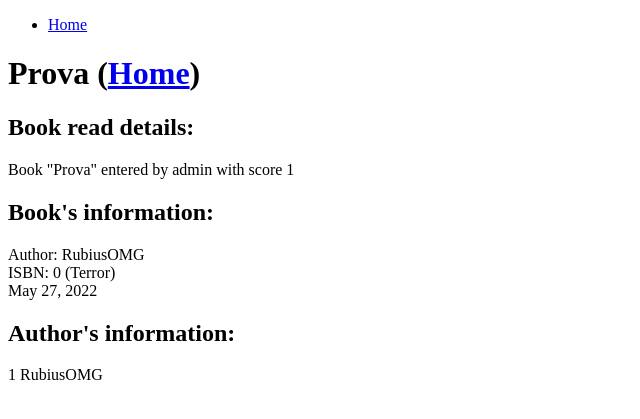
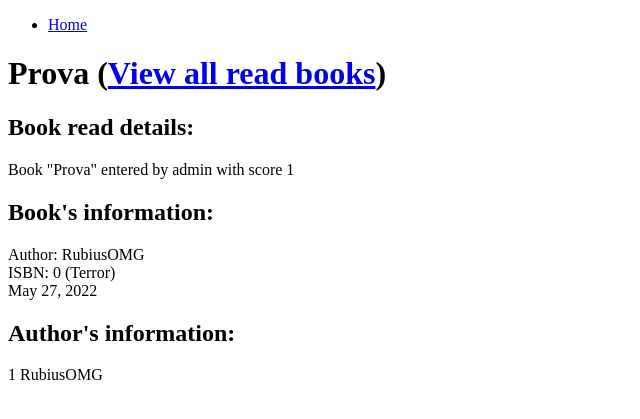
Before and after one commit to LembranT/ProjecteWeb_Practica2, a Django app: page /book/19 in a window 1280 px wide. Shown: the part 26-445 px from the top of the page, without its empty margins (0-640 px from the left). Run offline with Django 4.2, Linux system fonts and the light colour scheme; a user stored in the database is signed in; data comes from the database, SQL or seed files in the repository; both versions use the stored data as it was after the commit; some libraries are stand-ins or nearby versions.

Commit message:
Book detail redirection changed

```diff
--- a/BoogeyBookAPP/templates/book_detail.html
+++ b/BoogeyBookAPP/templates/book_detail.html
@@ -5,7 +5,7 @@
     <h1>
         <span property="name">{{ bookread.name }}</span>
         {% if user == bookread.user %}
-            (<a href="/home/">Home</a>)
+            (<a href="/book/view_my_reviews/">View all read books</a>)
         {% endif %}
     </h1>
 
```
Also changed, not shown: db.sqlite3.
